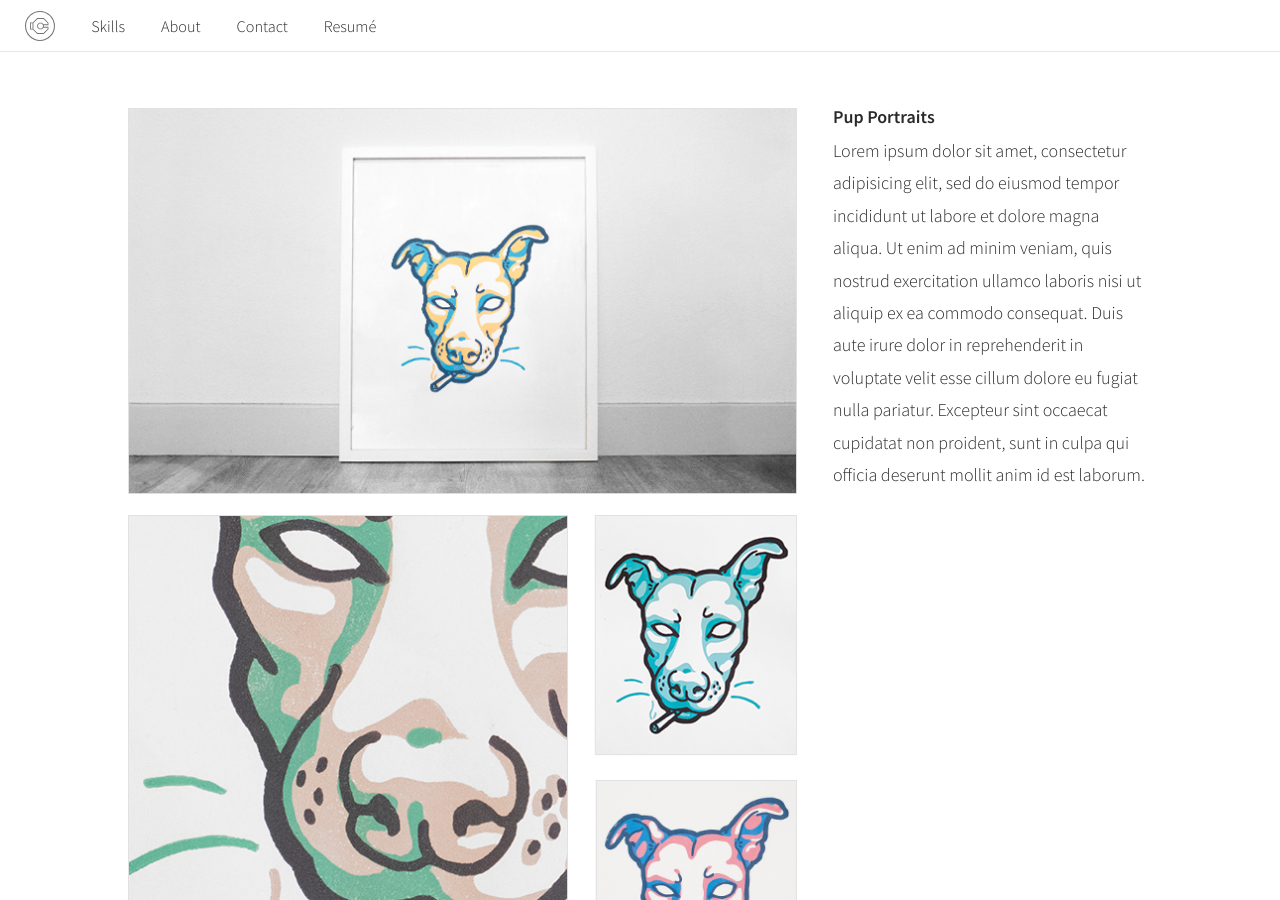
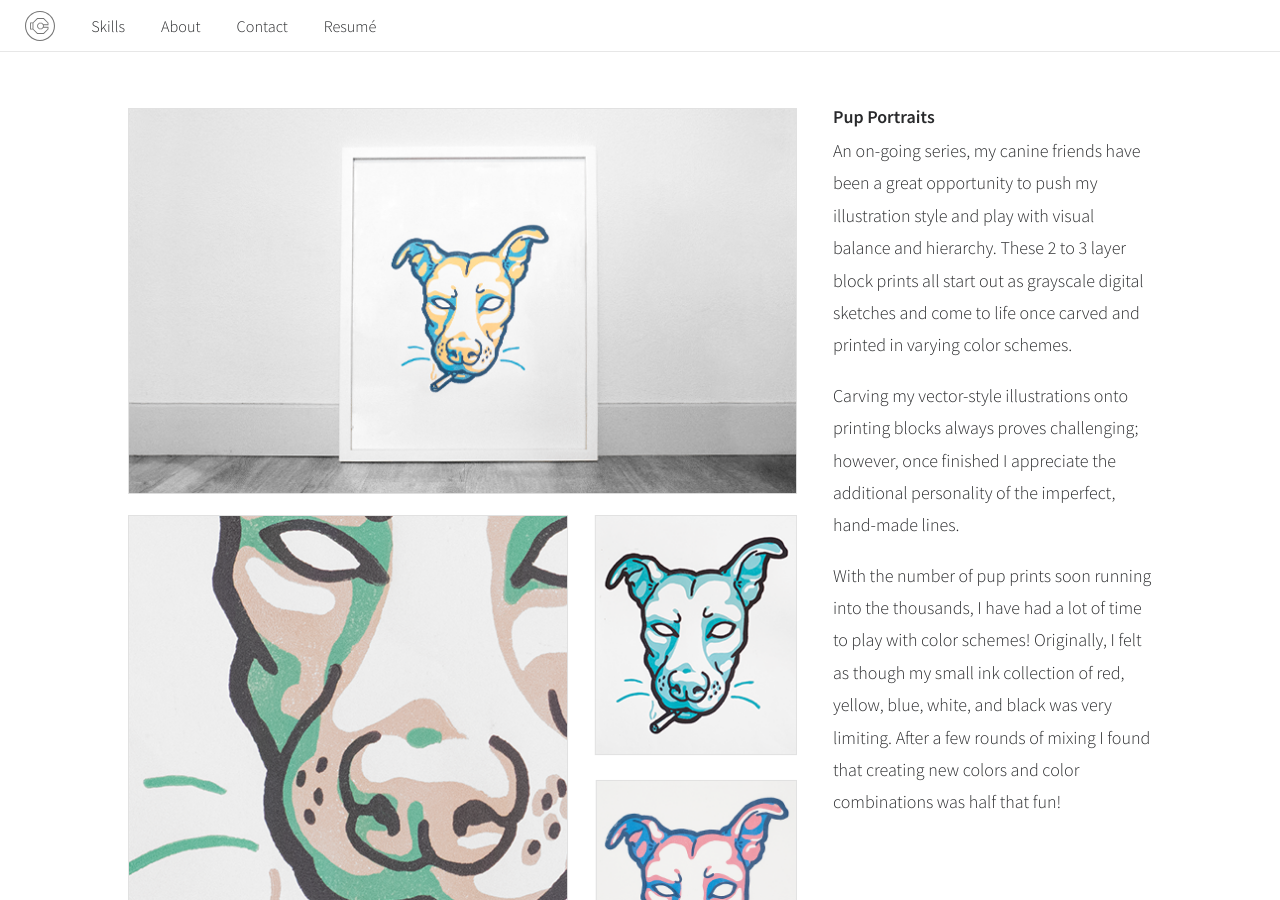
Before and after one commit to okay-cade/okay-cade.github.io, a Jekyll site: the page built from print.html, in a window 1280 px wide and 900 px high. Built offline with Jekyll 4.4.1, drawn with Linux system fonts in a browser that asks for light colours.

Commit message:
Update print.html

```diff
--- a/print.html
+++ b/print.html
@@ -13,12 +13,9 @@ layout: default
     </div>
     <div class="l-two-up__item">
       <h4>Pup Portraits</h4>
-      <p>Lorem ipsum dolor sit amet, consectetur adipisicing elit, sed do eiusmod
-      tempor incididunt ut labore et dolore magna aliqua. Ut enim ad minim veniam,
-      quis nostrud exercitation ullamco laboris nisi ut aliquip ex ea commodo
-      consequat. Duis aute irure dolor in reprehenderit in voluptate velit esse
-      cillum dolore eu fugiat nulla pariatur. Excepteur sint occaecat cupidatat non
-      proident, sunt in culpa qui officia deserunt mollit anim id est laborum.</p>
+      <p>An on-going series, my canine friends have been a great opportunity to push my illustration style and play with visual balance  and hierarchy. These 2 to 3 layer block prints all start out as grayscale digital sketches and come to life once carved and printed in varying color schemes.</p>
+      <p>Carving my vector-style illustrations onto printing blocks always proves challenging; however, once finished I appreciate the additional personality of the imperfect, hand-made lines.</p>
+      <p>With the number of pup prints soon running into the thousands, I have had a lot of time to play with color schemes! Originally, I felt as though my small ink collection of red, yellow, blue, white, and black was very limiting. After a few rounds of mixing I found that creating new colors and color combinations was half that fun!</p>
     </div>
   </div>
 </section>
@@ -26,7 +23,6 @@ layout: default
 <section class="l-section l-wrapper-large portfolio">
   <div class="l-two-up l-two-up--unequal">
     <div class="l-two-up__item">
-      <img src="assets/images/trees.jpg">
       <img src="assets/images/trees.jpg">
     </div>
     <div class="l-two-up__item">
```
